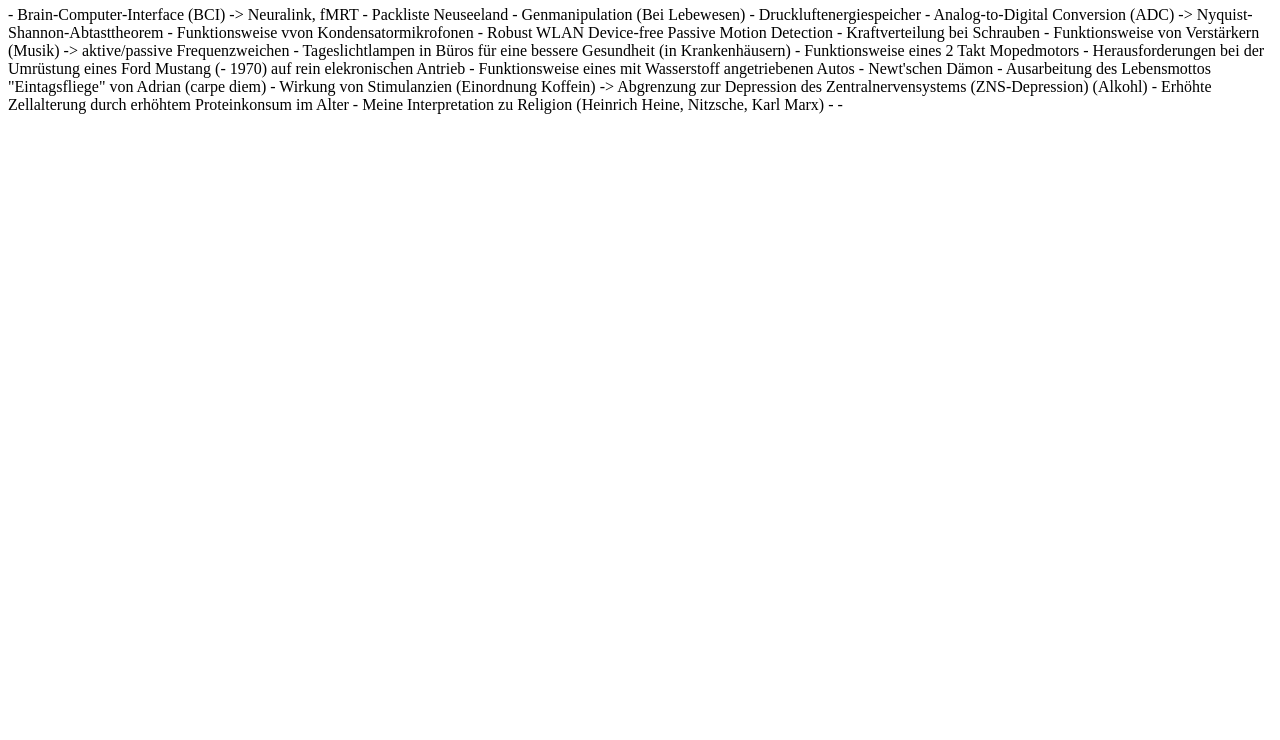
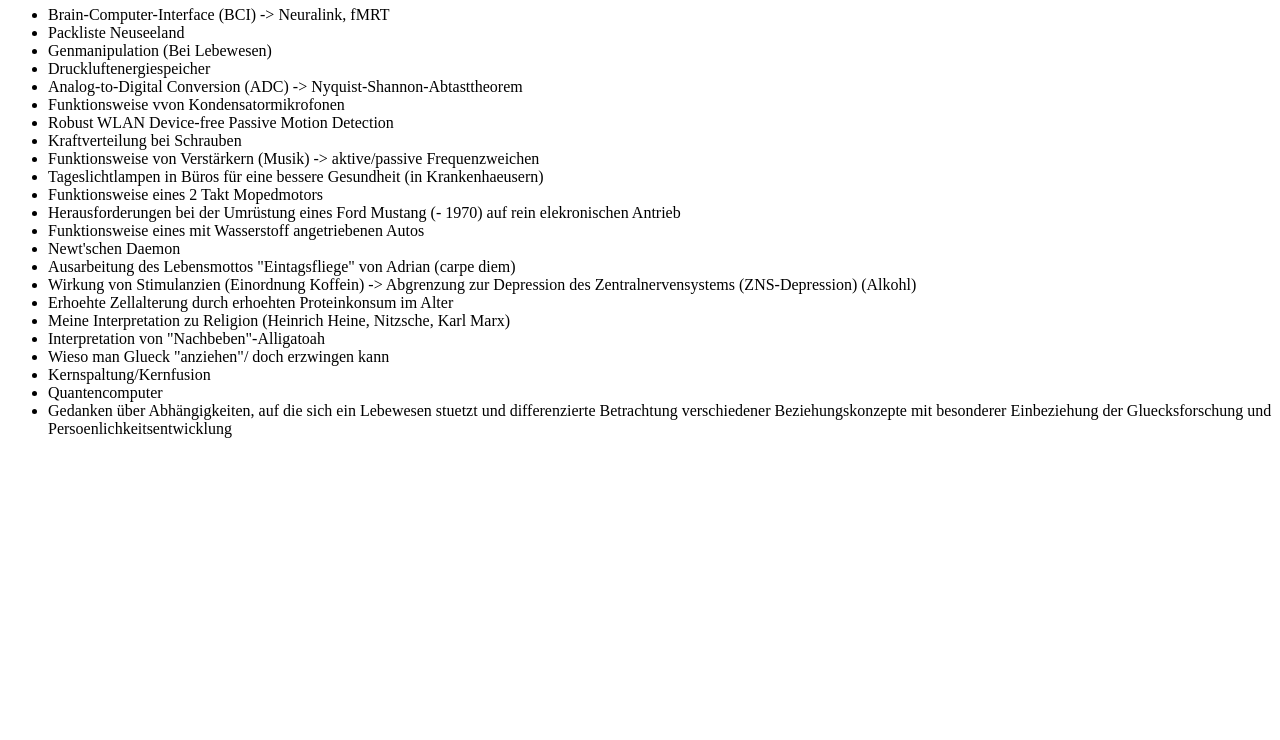
Before and after one commit to stolliv/blog, a plain HTML site: page articles/ideas.html in a window 1280 px wide. Shown: the part 60-800 px from the top of the page. Drawn offline with Linux system fonts and the light colour scheme.

Commit message:
more ideas

```diff
--- a/articles/ideas.html
+++ b/articles/ideas.html
@@ -1,27 +1,29 @@
-<h1> Ideen für Blogeinträge</h1>
+<h1> Ideen fuer Blogeintraege</h1>
 <body>
-
-- Brain-Computer-Interface (BCI) -> Neuralink, fMRT
-- Packliste Neuseeland
-- Genmanipulation (Bei Lebewesen)
-- Druckluftenergiespeicher
-- Analog-to-Digital Conversion (ADC) -> Nyquist-Shannon-Abtasttheorem
-- Funktionsweise vvon Kondensatormikrofonen
-- Robust WLAN Device-free Passive Motion Detection
-- Kraftverteilung bei Schrauben
-- Funktionsweise von Verstärkern (Musik) -> aktive/passive Frequenzweichen
-- Tageslichtlampen in Büros für eine bessere Gesundheit (in Krankenhäusern)
-- Funktionsweise eines 2 Takt Mopedmotors
-- Herausforderungen bei der Umrüstung eines Ford Mustang (- 1970) auf rein elekronischen Antrieb
-- Funktionsweise eines mit Wasserstoff angetriebenen Autos
-- Newt'schen Dämon
-- Ausarbeitung des Lebensmottos "Eintagsfliege" von Adrian (carpe diem)
-- Wirkung von Stimulanzien (Einordnung Koffein)
--> Abgrenzung zur Depression des Zentralnervensystems (ZNS-Depression) (Alkohl)
-- Erhöhte Zellalterung durch erhöhtem Proteinkonsum im Alter
-- Meine Interpretation zu Religion (Heinrich Heine, Nitzsche, Karl Marx)
--
--
-
+<ul>
+<li>Brain-Computer-Interface (BCI) -> Neuralink, fMRT</li>
+<li>Packliste Neuseeland</li>
+<li>Genmanipulation (Bei Lebewesen)</li>
+<li>Druckluftenergiespeicher</li>
+<li>Analog-to-Digital Conversion (ADC) -> Nyquist-Shannon-Abtasttheorem</li>
+<li>Funktionsweise vvon Kondensatormikrofonen
+</li><li>Robust WLAN Device-free Passive Motion Detection
+</li><li>Kraftverteilung bei Schrauben
+</li><li>Funktionsweise von Verstärkern (Musik) -> aktive/passive Frequenzweichen
+</li><li>Tageslichtlampen in Büros für eine bessere Gesundheit (in Krankenhaeusern)
+</li><li>Funktionsweise eines 2 Takt Mopedmotors
+</li><li>Herausforderungen bei der Umrüstung eines Ford Mustang (- 1970) auf rein elekronischen Antrieb
+</li><li>Funktionsweise eines mit Wasserstoff angetriebenen Autos
+</li><li>Newt'schen Daemon
+</li><li>Ausarbeitung des Lebensmottos "Eintagsfliege" von Adrian (carpe diem)
+</li><li>Wirkung von Stimulanzien (Einordnung Koffein) -> Abgrenzung zur Depression des Zentralnervensystems (ZNS-Depression) (Alkohl)
+</li><li>Erhoehte Zellalterung durch erhoehten Proteinkonsum im Alter
+</li><li>Meine Interpretation zu Religion (Heinrich Heine, Nitzsche, Karl Marx)
+</li><li>Interpretation von "Nachbeben"-Alligatoah
+</li><li>Wieso man Glueck "anziehen"/ doch erzwingen kann
+</li><li>Kernspaltung/Kernfusion
+</li><li>Quantencomputer
+</li><li>Gedanken über Abhängigkeiten, auf die sich ein Lebewesen stuetzt und differenzierte Betrachtung verschiedener Beziehungskonzepte mit besonderer Einbeziehung der Gluecksforschung und Persoenlichkeitsentwicklung
+</ul>
 
 </body>
```
Also changed, not shown: articles/books.html (+1 -0 lines).
